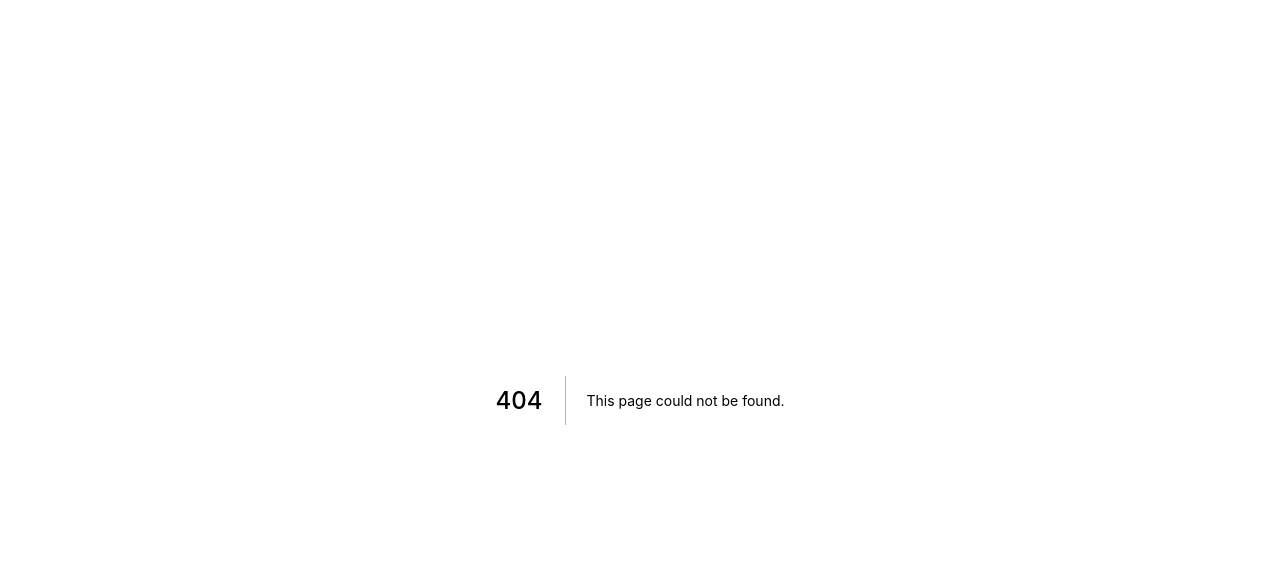
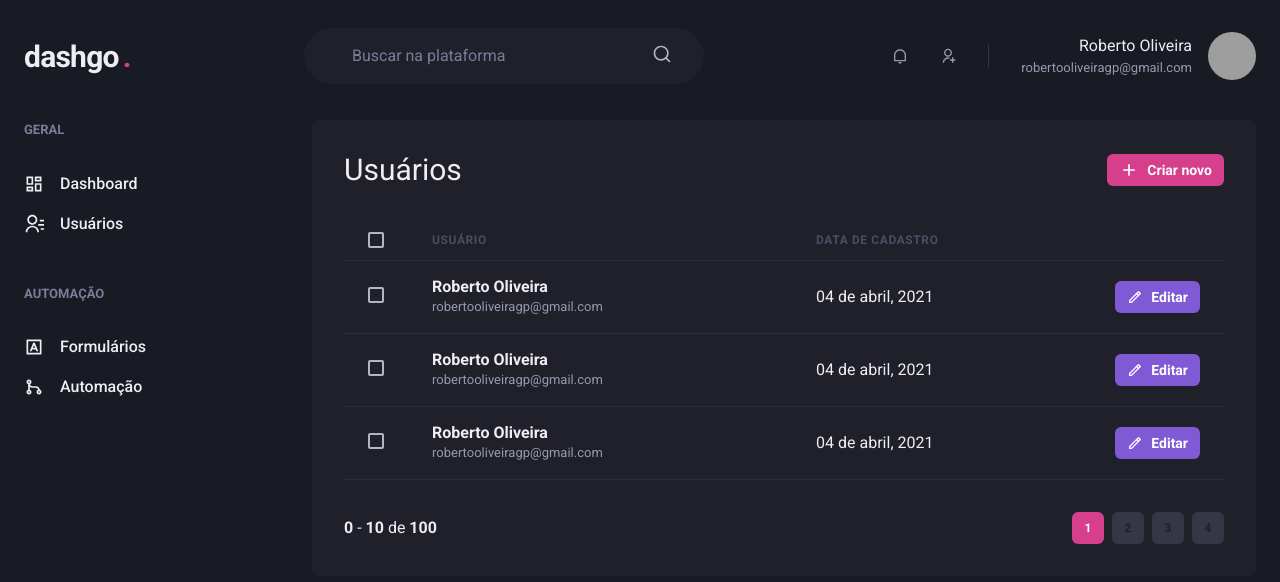
Before and after one commit to robertotics4/dashgo, a Next.js app: page /users in a window 1280 px wide. Before the commit this address had no page. Shown: the top 582 px of the page. Built offline with nearby package versions, Linux system fonts and the light colour scheme; grey boxes are pictures that could not be loaded.

Commit message:
feat: users panel

```diff
--- /dev/null
+++ b/src/components/Form/Pagination.tsx
@@ -0,0 +1,68 @@
+import { Box, Button, Stack } from "@chakra-ui/react";
+
+export function Pagination() {
+  return (
+    <Stack
+      direction="row"
+      mt="8"
+      justify="space-between"
+      align="center"
+      spacing="6"
+    >
+      <Box>
+        <strong>0</strong> - <strong>10</strong> de <strong>100</strong>
+      </Box>
+      <Stack direction="row" spacing="2">
+        <Button
+          size="sm"
+          fontSize="xs"
+          width="4"
+          colorScheme="pink"
+          disabled
+          _disabled={{
+            bgColor: 'pink.500',
+            cursor: 'default'
+          }}
+        >
+          1
+        </Button>
+
+        <Button
+          size="sm"
+          fontSize="xs"
+          width="4"
+          bg="gray.700"
+          _hover={{
+            bg: 'gray.500'
+          }}
+        >
+          2
+        </Button>
+
+        <Button
+          size="sm"
+          fontSize="xs"
+          width="4"
+          bg="gray.700"
+          _hover={{
+            bg: 'gray.500'
+          }}
+        >
+          3
+        </Button>
+
+        <Button
+          size="sm"
+          fontSize="xs"
+          width="4"
+          bg="gray.700"
+          _hover={{
+            bg: 'gray.500'
+          }}
+        >
+          4
+        </Button>
+      </Stack>
+    </Stack>
+  );
+}
--- /dev/null
+++ b/src/pages/users/index.tsx
@@ -0,0 +1,122 @@
+import { Box, Button, Checkbox, Flex, Heading, Icon, Table, Tbody, Td, Th, Thead, Tr, Text } from "@chakra-ui/react";
+import { RiAddLine, RiPencilLine } from "react-icons/ri";
+import { Pagination } from "../../components/Form/Pagination";
+import { Header } from "../../components/Header";
+import { Sidebar } from "../../components/Sidebar";
+
+export default function UserList() {
+  return (
+    <Box>
+      <Header />
+
+      <Flex w="100%" my="6" maxWidth={1480} mx="auto" px="6">
+        <Sidebar />
+
+        <Box flex="1" borderRadius={8} bg="gray.800" p="8">
+          <Flex mb="8" justify="space-between" align="center">
+
+            <Heading size="lg" fontWeight="normal">Usuários</Heading>
+
+            <Button
+              as="a"
+              size="sm"
+              fontSize="sm"
+              colorScheme="pink"
+              leftIcon={<Icon as={RiAddLine} fontSize="20" />}
+            >
+              Criar novo
+            </Button>
+          </Flex>
+
+          <Table colorScheme="whiteAlpha">
+            <Thead>
+              <Tr>
+                <Th px="6" color="gray.300" width="8">
+                  <Checkbox colorScheme="pink" />
+                </Th>
+                <Th>Usuário</Th>
+                <Th>Data de cadastro</Th>
+                <Th width="8" />
+              </Tr>
+            </Thead>
+              <Tbody>
+                <Tr>
+                  <Td px="6">
+                    <Checkbox colorScheme="pink" />
+                  </Td>
+                  <Td>
+                    <Box>
+                      <Text fontWeight="bold">Roberto Oliveira</Text>
+                      <Text fontSize="small" color="gray.300">robertooliveiragp@gmail.com</Text>
+                    </Box>
+                  </Td>
+                  <Td>04 de abril, 2021</Td>
+                  <Td>
+                  <Button
+                    as="a"
+                    size="sm"
+                    fontSize="sm"
+                    colorScheme="purple"
+                    leftIcon={<Icon as={RiPencilLine} fontSize="16" />}
+                  >
+                    Editar
+                  </Button>
+                  </Td>
+                </Tr>
+
+              <Tr>
+                <Td px="6">
+                  <Checkbox colorScheme="pink" />
+                </Td>
+                <Td>
+                  <Box>
+                    <Text fontWeight="bold">Roberto Oliveira</Text>
+                    <Text fontSize="small" color="gray.300">robertooliveiragp@gmail.com</Text>
+                  </Box>
+                </Td>
+                <Td>04 de abril, 2021</Td>
+                <Td>
+                  <Button
+                    as="a"
+                    size="sm"
+                    fontSize="sm"
+                    colorScheme="purple"
+                    leftIcon={<Icon as={RiPencilLine} fontSize="16" />}
+                  >
+                    Editar
+                  </Button>
+                </Td>
+              </Tr>
+
+              <Tr>
+                <Td px="6">
+                  <Checkbox colorScheme="pink" />
+                </Td>
+                <Td>
+                  <Box>
+                    <Text fontWeight="bold">Roberto Oliveira</Text>
+                    <Text fontSize="small" color="gray.300">robertooliveiragp@gmail.com</Text>
+                  </Box>
+                </Td>
+                <Td>04 de abril, 2021</Td>
+                <Td>
+                  <Button
+                    as="a"
+                    size="sm"
+                    fontSize="sm"
+                    colorScheme="purple"
+                    leftIcon={<Icon as={RiPencilLine} fontSize="16" />}
+                  >
+                    Editar
+                  </Button>
+                </Td>
+              </Tr>
+            </Tbody>
+          </Table>
+
+          <Pagination />
+        </Box>
+      </Flex>
+    </Box>
+  );
+}
```
Also changed, not shown: src/pages/users/create.tsx (added, +41 -0 lines).
